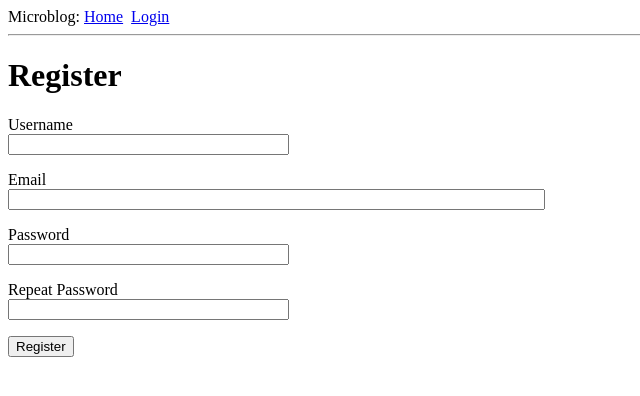
After one commit to bodyfhr/microblog, a Flask app: page /register in a window 1280 px wide. The commit adds this page. Shown: the top 396 px of the page, without its empty margins (0-640 px from the left). Run offline with Flask 2, Linux system fonts and the light colour scheme.

Commit message:
user_login_reg finished

```diff
--- a/app/__init__.py
+++ b/app/__init__.py
@@ -8,12 +8,15 @@ from flask import Flask
 from config import Config  # 从config模块导入config
 from flask_sqlalchemy import SQLAlchemy
 from flask_migrate import Migrate
+from flask_login import LoginManager
 
 app = Flask(__name__)
 app.config.from_object(Config)
 
 db = SQLAlchemy(app)  # 数据库对象
 migrate = Migrate(app, db)  # 迁移引擎对象
+login = LoginManager(app)  # 登录设置
+login.login_view = 'login'
 
 # 从app包中导入routes
 from app import routes, models
--- a/app/forms.py
+++ b/app/forms.py
@@ -6,11 +6,33 @@
 
 from flask_wtf import FlaskForm
 from wtforms import StringField, PasswordField, BooleanField, SubmitField
-from wtforms.validators import DataRequired
+from wtforms.validators import ValidationError, DataRequired, Email, EqualTo
+from app.models import User
 
 
+# 登录表单
 class LoginForm(FlaskForm):
     username = StringField('Username', validators=[DataRequired()])
     password = PasswordField('Password', validators=[DataRequired()])
     remember_me = BooleanField('Remember Me')
     submit = SubmitField('Sign In')
+
+
+# 注册表单
+class RegistrationForm(FlaskForm):
+    username = StringField('Username', validators=[DataRequired()])
+    email = StringField('Email', validators=[DataRequired()])
+    password = PasswordField('Password', validators=[DataRequired()])
+    password2 = PasswordField(
+        'Repeat Password', validators=[DataRequired(), EqualTo('password')])
+    submit = SubmitField('Register')
+
+    def validate_username(self, username):
+        user = User.query.filter_by(username=username.data).first()
+        if user is not None:
+            raise ValidationError('Please use a different username.')
+
+    def validate_email(self, email):
+        user = User.query.filter_by(email=email.data).first()
+        if user is not None:
+            raise ValidationError('Please use a different email address.')
--- a/app/routes.py
+++ b/app/routes.py
@@ -3,15 +3,20 @@
 # @Author  : 费海瑞
 # @File    : routes.py
 # @Software: PyCharm
-from flask import render_template, flash, redirect, url_for
+from flask import render_template, flash, redirect, url_for, request
+from werkzeug.urls import url_parse
 
 from app import app
 from app.forms import LoginForm
-
+from flask_login import current_user, login_user, logout_user, login_required
+from app.models import User
+from app.forms import RegistrationForm
+from app import db
 
 # 主页路由
 @app.route('/')
 @app.route('/index')
+@login_required
 def index():
    user = {'username':'songbo'}
    # 创建一个列表：帖子。里面元素是两个字典，每个字典里元素还是字典，分别作者、帖子内容。
@@ -29,12 +34,47 @@ def index():
 
 
 # 登录路由
-@app.route('/loginxxx', methods=['GET', 'POST'])
+@app.route('/login', methods=['GET', 'POST'])
 def login():
+   if current_user.is_authenticated:
+      return redirect(url_for('index'))
    login_form = LoginForm()  # 表单实例化对象
    if login_form.validate_on_submit():
-      msg = 'Login requested for user {},remember_me={}'.format(login_form.username.data, login_form.remember_me.data)
-      flash(msg)
-      print(msg)
+      user = User.query.filter_by(username=login_form.username.data).first()
+      if user is None or not user.check_password(login_form.password.data):
+         flash('Invalid username or password')
+         return redirect(url_for('login'))
+      login_user(user, remember=login_form.remember_me.data)
+      # 重定向到next页面
+      next_page = request.args.get('next')
+      if not next_page or url_parse(next_page).netloc != '':
+         next_page = url_for('index')
+      return redirect(next_page)
+      # msg = 'Login requested for user {},remember_me={}'.format(login_form.username.data, login_form.remember_me.data)
+      # flash(msg)
+      # print(msg)
+      # return redirect(url_for('index'))
+   return render_template('login.html', title='Sign In', form=login_form)
+
+
+# 退出登录路由
+@app.route('/logout')
+def logout():
+   logout_user()
+   return redirect(url_for('index'))
+
+
+# 注册路由
+@app.route('/register', methods=['GET', 'POST'])
+def register():
+   if current_user.is_authenticated:
       return redirect(url_for('index'))
-   return render_template('login.html', title='Sign In', form=login_form)
+   form = RegistrationForm()
+   if form.validate_on_submit():
+      user = User(username=form.username.data, email=form.email.data)
+      user.set_password(form.password.data)
+      db.session.add(user)
+      db.session.commit()
+      flash('Congratulations, you are now a registered user!')
+      return redirect(url_for('login'))
+   return render_template('register.html', title='Register', form=form)
--- a/app/templates/base.html
+++ b/app/templates/base.html
@@ -9,7 +9,11 @@
 	<body>
     <div>Microblog:
         <a href="{{ url_for('index') }}">Home</a>&nbsp;
+        {% if current_user.is_anonymous %}
         <a href="{{ url_for('login') }}">Login</a>
+        {% else %}
+            <a href="{{ url_for('logout') }}">Logout</a>
+        {% endif %}
     </div>
 
     <hr>
--- a/app/templates/index.html
+++ b/app/templates/index.html
@@ -1,7 +1,7 @@
 {% extends "base.html" %}
 
 {% block content %}
-    <h1>Hello,{{ user.username }}!</h1>
+    <h1>Hello,{{ current_user.username }}!!,email,{{ current_user.email }}</h1>
 	{% for post in posts %}
 		<div><p>{{ post.author.username }} says: <b>{{ post.body }}</b></p></div>
 	{% endfor %}
--- a/app/templates/login.html
+++ b/app/templates/login.html
@@ -20,4 +20,5 @@
         <p>{{ form.remember_me() }} {{ form.remember_me.label }}</p>
         <p>{{ form.submit() }}</p>
     </form>
+    <p>New User？<a href="{{ url_for('register') }}">Click to Register!</a></p>
 {% endblock %}
--- /dev/null
+++ b/app/templates/register.html
@@ -0,0 +1,37 @@
+{% extends "base.html" %}
+
+{% block content %}
+    <h1>Register</h1>
+    <form action="" method="post">
+        {{ form.hidden_tag() }}
+        <p>
+            {{ form.username.label }}<br>
+            {{ form.username(size=32) }}<br>
+            {% for error in form.username.errors %}
+                <span style="color:red;">[{{ error }}]</span>
+            {% endfor %}
+        </p>
+        <p>
+            {{ form.email.label }}<br>
+            {{ form.email(size=64) }}<br>
+            {% for error in form.email.error %}
+                <span style="color:red;">[{{ error }}]</span>
+            {% endfor %}
+        </p>
+        <p>
+            {{ form.password.label }}<br>
+            {{ form.password(size=32) }}<br>
+            {% for error in form.password.errors %}
+                <span style="color:red;">[{{ error }}]</span>
+            {% endfor %}
+        </p>
+        <p>
+            {{ form.password2.label }}<br>
+            {{ form.password2(size=32) }}<br>
+            {% for error in form.password2.errors %}
+                <span style="color:red;">[{{ error }}]</span>
+            {% endfor %}
+        </p>
+        <p>{{ form.submit() }}</p>
+    </form>
+{% endblock %}
--- a/config.py
+++ b/config.py
@@ -12,4 +12,4 @@ class Config:
     SECRET_KEY = os.environ.get('SECRET_KEY') or 'you will never guess'
     # SQLALCHEMY_DATABASE_URI = os.environ.get('DATABASE_URI') or 'sqlite:///' + os.path.join(basedir,'app.db')
     SQLALCHEMY_DATABASE_URI = "mysql+pymysql://%s:%s@%s/%s" % ('root', 'root', '127.0.0.1', 'flask_blog')
-    SQLALCHEMY_TRACK_MODIFICATONS = False
+    SQLALCHEMY_TRACK_MODIFICATIONS = False
```
Also changed, not shown: app/models.py (+18 -4 lines).
